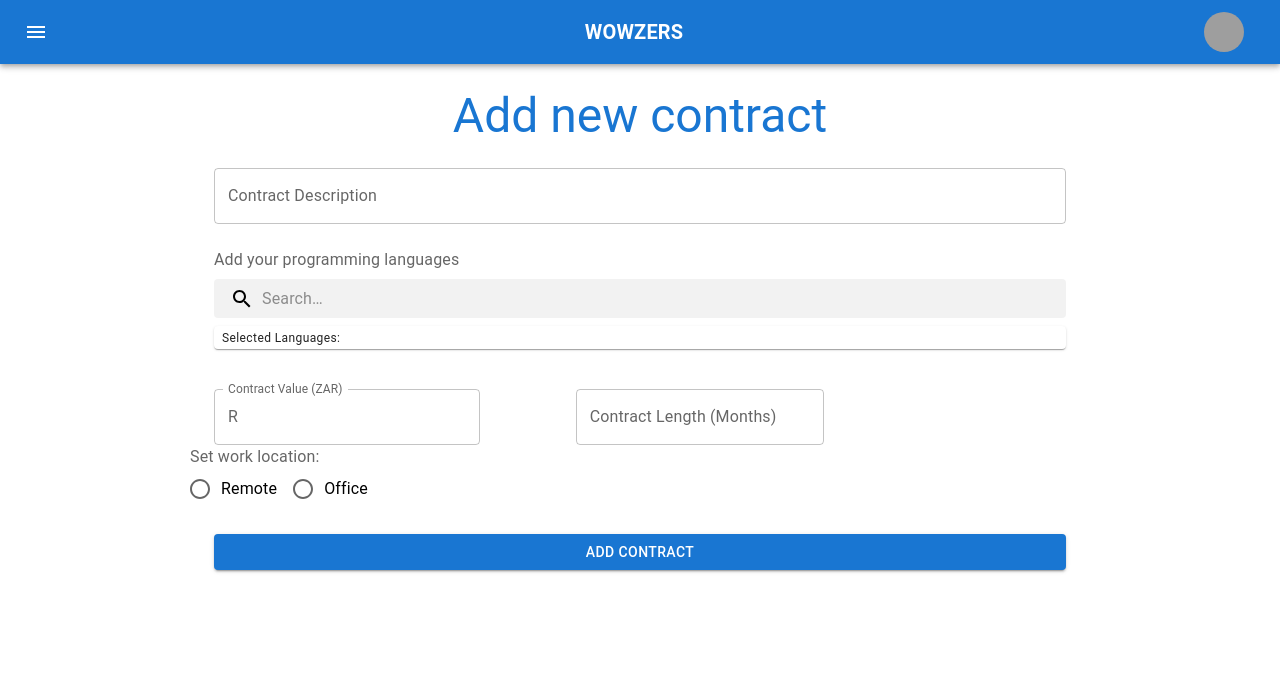
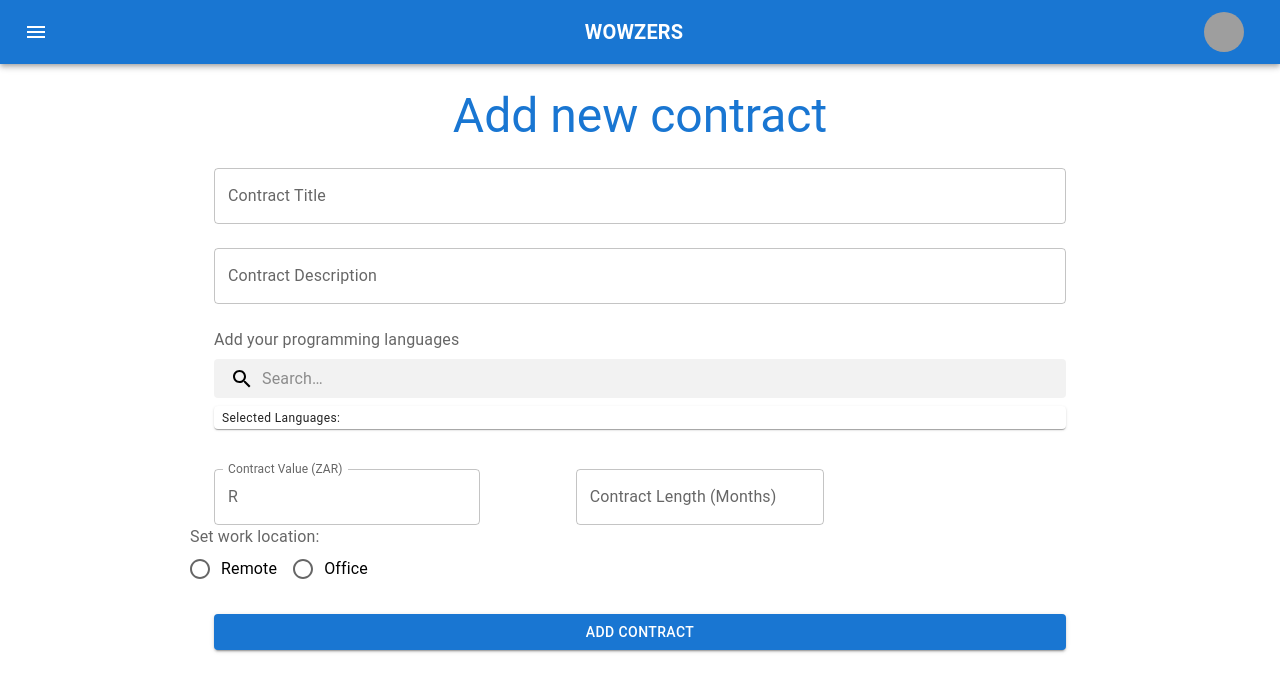
Before and after one commit to jmouton19/python-rest, a React (Create React App) app in the folder client/: page /addcontract in a window 1280 px wide. Shown: the top 692 px of the page. Built offline with nearby package versions, Linux system fonts and the light colour scheme; grey boxes are pictures that could not be loaded.

Commit message:
Add contract title

```diff
--- a/client/src/pages/AddContract/AddContract.js
+++ b/client/src/pages/AddContract/AddContract.js
@@ -20,6 +20,7 @@ import axios from "axios";
 
 
 function AddContract() {
+	const [title, setTitle] = useState("");
 	const [description, setDescription] = useState("");
 	const [value, setValue] = useState("");
 	const [length, setLength] = useState("");
@@ -38,7 +39,7 @@ function AddContract() {
 			// "name": variable,
 			length: parseInt(length),
 			value: parseInt(value),
-			title: "Title",
+			title: title,
 			description: description,
 			remote: str2bool(location),
 			open: true,
@@ -69,6 +70,22 @@ function AddContract() {
 							<Typography variant="h3" color="primary" align="center">
 								Add new contract
 							</Typography>
+						</Grid>
+						<Grid item xs={12}>
+							<FormControl fullWidth>
+								<InputLabel htmlFor="contract-title">
+									Contract Title
+								</InputLabel>
+								<OutlinedInput
+									id="contract-title"
+									value={title}
+									type="text"
+									onChange={(event) => {
+										setTitle(event.target.value);
+									}}
+									label="Contract Title"
+								/>
+							</FormControl>
 						</Grid>
 						<Grid item xs={12}>
 							<FormControl fullWidth>
```
